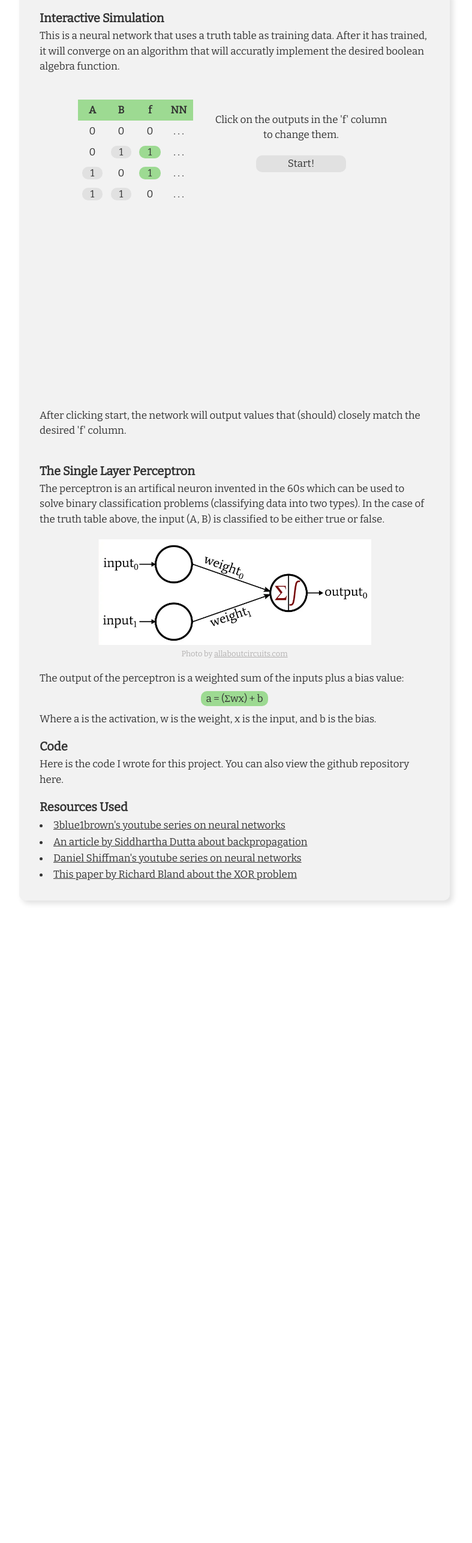
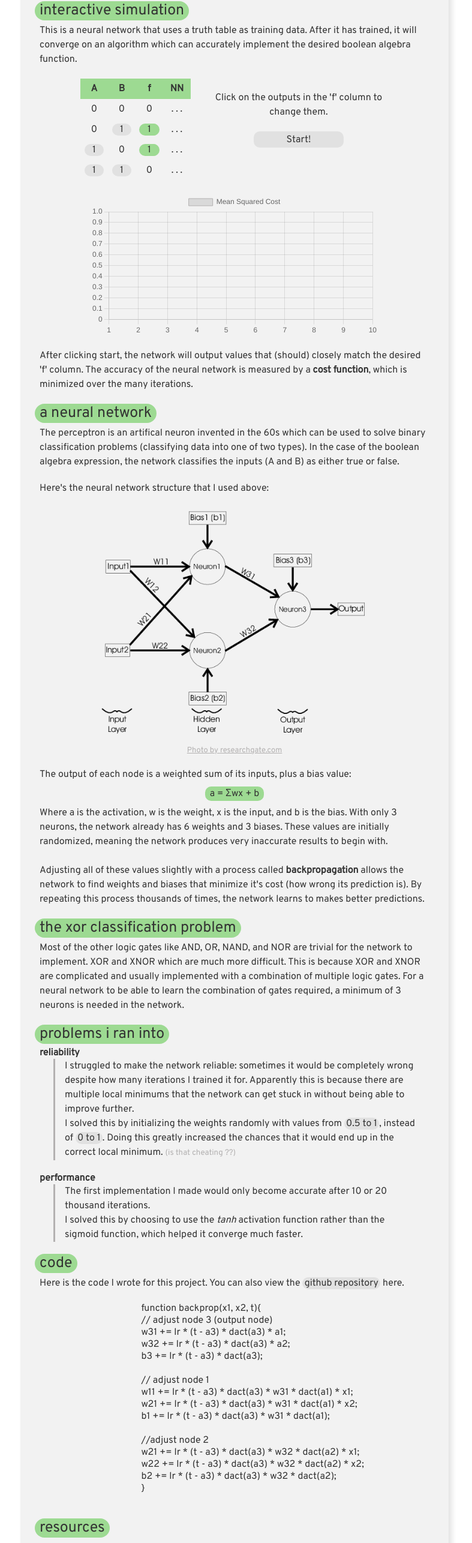
Before and after one commit to Fungeey/perceptronxor, a plain HTML site: page index.html in a window 1280 px wide. Shown: the part 228-2800 px from the top of the page at 60% size, without its empty margins (249-1036 px from the left). Before the commit the page ends 1776 px from the top, so only its background shows below. Drawn offline with nearby package versions, Linux system fonts and the light colour scheme.

Commit message:
expand website

```diff
--- a/index.html
+++ b/index.html
@@ -4,31 +4,36 @@
     <meta name="viewport" content="width=device-width, initial-scale=1, maximum-scale=1">
     <link rel="preconnect" href="https://fonts.googleapis.com">
     <link rel="preconnect" href="https://fonts.gstatic.com" crossorigin>
-    <link href="https://fonts.googleapis.com/css2?family=Bitter&family=Overpass&family=Cabin:wght@400;700&family=Varela+Round&display=swap" rel="stylesheet">
+    <link href="https://fonts.googleapis.com/css2?family=Poppins:wght@500&family=Overpass&family=Cabin:wght@400;700&family=Varela+Round&display=swap" rel="stylesheet">
     <link rel="stylesheet" href="styles.css">
     <script src = "https://cdn.jsdelivr.net/npm/chart.js@3.7.0/dist/chart.min.js"></script>
+    <script src="https://cdn.jsdelivr.net/gh/google/code-prettify@master/loader/run_prettify.js"></script>
 
 </head>
 <body>
-
+    <!-- <div id = "contents">
+        <h1>Table of Contents</h1>
+        <p></p>
+    </div> -->
     <!-- <div id = "leftfloater">
         <b>Aaron Lee</b> <br> is adding unnecessary features to this website.
     </div> -->
+
+    <div id="mainColumn">
         <div class = "titleText">
-        Boolean Algebra Neural Network
-
+            boolean algebra neural network
             <div id = "subtitle">
                 <h5>Aaron Lee, 2021 </h5>
                 <a href = "https://github.com/Fungeey/perceptronxor"><img src = "img/git.png" style = "width:1rem;height:1rem;"></a>
             </div>
         </div>
         <div id="main">
-        <h1>Interactive Simulation</h1>
+            <h1>interactive simulation</h1>
             <p>This is a neural network that uses a truth table as training data. After it has trained, it will converge on an
-            algorithm that will accuratly implement the desired boolean algebra function.
+                algorithm which can accurately implement the desired boolean algebra function.
             </p>
 
-        <br><br>
+            <br>
 
             <div class = "flexRow">
                 <table class = "truthtable">
@@ -75,45 +80,107 @@
                 </div>
             </div>
 
-        <br><br>
-
+            <br>
             <canvas id="errorchart"></canvas>
 
-        <br><br>
-        <p>After clicking start, the network will output values that (should) closely match the desired 'f' column.</p>
-        <br><br>
+            <br>
+            <p>After clicking start, the network will output values that (should) closely match the desired 'f' column.
+                The accuracy of the neural network is measured by a <b>cost function</b>, which is minimized over the many iterations.
+            </p>
+            <br>
 
-        <h1>The Single Layer Perceptron</h1>
-        <p>The perceptron is an artifical neuron invented in the 60s which can be used to solve binary classification problems (classifying data into two types).
-            In the case of the truth table above, the input (A, B) is classified to be either true or false.
+            <h1>a neural network</h1>
+            <p>The perceptron is an artifical neuron invented in the 60s which can be used to solve binary classification problems (classifying data into one of two types).
+                In the case of the boolean algebra expression, the network classifies the inputs (A and B) as either true or false.
+            </p>
+            <br>
+            <p>Here's the neural network structure that I used above: </p>
+            <br>
+
+            <img src="img/mlp.png" style = "width:70%;margin:auto;">
+            <a href ="https://www.researchgate.net/figure/Topology-of-ANN-used-to-solve-logic-XOR-problem_fig1_228939274" class = "imgSource">Photo by <u>researchgate.com</u></a>
+            <!-- <a href = "https://www.allaboutcircuits.com/technical-articles/how-to-perform-classification-using-a-neural-network-a-simple-perceptron-example/" class = "imgSource">Photo by <u>allaboutcircuits.com</u></a> -->
+
+            <br>
+
+            <p>The output of each node is a weighted sum of its inputs, plus a bias value:</p>
+            <p class = "focusp">a = Σwx + b</p>
+
+            <p>Where a is the activation, w is the weight, x is the input, and b is the bias.
+                With only 3 neurons, the network already has 6 weights and 3 biases. These values are initially randomized, meaning the network
+                produces very inaccurate results to begin with.
+                <br>
+                <br>
+                Adjusting all of these values slightly
+                with a process called <b>backpropagation</b> allows the network to find weights and biases that minimize it's cost (how wrong its prediction is).
+                By repeating this process thousands of times, the network learns to makes better predictions.
+            </p>
+            <br>
+
+            <h1>the xor classification problem</h1>
+            <p>Most of the other logic gates like AND, OR, NAND, and NOR are trivial for the network to implement. XOR and XNOR which are much more difficult.
+                This is because XOR and XNOR are complicated and usually implemented with a combination of multiple logic gates. For a neural network to
+                be able to learn the combination of gates required, a minimum of 3 neurons is needed in the network.
             </p>
 
             <br>
 
-        <img src="img/slperceptron.webp" style = "width:70%;margin:auto;">
-        <a href = "https://www.allaboutcircuits.com/technical-articles/how-to-perform-classification-using-a-neural-network-a-simple-perceptron-example/" class = "imgSource">Photo by <u>allaboutcircuits.com</u></a>
+            <h1>problems i ran into</h1>
+            <b>reliability</b>
+            <div class = "problemblock">
+                <p>I struggled to make the network reliable: sometimes it would be completely wrong
+                    despite how many iterations I trained it for. Apparently this is because there are multiple local minimums that the network
+                    can get stuck in without being able to improve further.
+                    <br>
+                    I solved this by initializing the weights randomly with values from <mark>0.5 to 1</mark>, instead of <mark>0 to 1</mark>. Doing this greatly increased the
+                    chances that it would end up in the correct local minimum. <b style="font-weight:normal;color:var(--darkerergrey);font-size:smaller;">(is that cheating ??)</b>
+                </p>
+            </div>
 
             <br>
+            <b>performance</b>
+            <div class = "problemblock">
+                <p>
+                    The first implementation I made would only become accurate after 10 or 20 thousand iterations.
+                    <br>
+                    I solved this by choosing to use the <i>tanh</i> activation function rather than the sigmoid function, which helped it converge much faster.
 
-        <p>The output of the perceptron is a weighted sum of the inputs plus a bias value:</p>
-        <p class = "focusp">a = (Σwx) + b</p>
-
-        <p>Where a is the activation, w is the weight, x is the input, and b is the bias.</p>
-
+                </p>
+            </div>
 
             <br>
-
-        <h1>Code</h1>
-        <p>Here is the code I wrote for this project. You can also view the github repository here.</p>
+            <h1>code</h1>
+            <p>Here is the code I wrote for this project. You can also view the <mark>github repository</mark> here.</p>
 
             <br>
+            <pre class="prettyprint">
+                function backprop(x1, x2, t){
+                // adjust node 3 (output node)
+                w31 += lr * (t - a3) * dact(a3) * a1;
+                w32 += lr * (t - a3) * dact(a3) * a2;
+                b3 += lr * (t - a3) * dact(a3);
 
-        <h1>Resources Used</h1>
+                // adjust node 1
+                w11 += lr * (t - a3) * dact(a3) * w31 * dact(a1) * x1;
+                w21 += lr * (t - a3) * dact(a3) * w31 * dact(a1) * x2;
+                b1 += lr * (t - a3) * dact(a3) * w31 * dact(a1);
+
+                //adjust node 2
+                w21 += lr * (t - a3) * dact(a3) * w32 * dact(a2) * x1;
+                w22 += lr * (t - a3) * dact(a3) * w32 * dact(a2) * x2;
+                b2 += lr * (t - a3) * dact(a3) * w32 * dact(a2);
+                }
+            </pre>
+            <br>
+
+            <h1>resources</h1>
             <li><a href="https://www.youtube.com/playlist?list=PLZHQObOWTQDNU6R1_67000Dx_ZCJB-3pi">3blue1brown's youtube series on neural networks</a></li>
             <li><a href="https://towardsdatascience.com/implementing-the-xor-gate-using-backpropagation-in-neural-networks-c1f255b4f20d">An article by Siddhartha Dutta about backpropagation</a></li>
             <li><a href="https://www.youtube.com/playlist?list=PLRqwX-V7Uu6aCibgK1PTWWu9by6XFdCfh">Daniel Shiffman's youtube series on neural networks</a></li>
             <li><a href="http://yen.cs.stir.ac.uk/~kjt/techreps/pdf/TR148.pdf">This paper by Richard Bland about the XOR problem</a></li>
 
+            <button id="backtotop">up</button>
+        </div>
     </div>
 </body>
 <script src = "main.js"></script>
--- a/main.js
+++ b/main.js
@@ -1,7 +1,9 @@
 'use strict';
 
 const grey = "#f2f2f2";
+const darkgrey = "#b3b1b1";
 const green = "#9dda92";
+const darkgreen = "#44773c";
 
 var data = [
     [0],
@@ -39,30 +41,25 @@ for(var i = 0; i < 4; i++){
 }
 
 var runStats = document.getElementById("runStats");
-var results = [];
 function startTrain(){
-    var start = Date.now();
+    let start = Date.now();
 
-    results = startPerceptron(data);
+    let results = startPerceptron(data);
 
     outputs.forEach((o, i) => {
         o.innerText = results[0][i];
         o.style.opacity = 0.5;
     });
 
-    var end = Date.now();
+    let end = Date.now();
     runStats.innerText = results[1].length * 10 + " iterations in " + (end - start) + " ms";
 
-    displayChart();
+    displayChart(results);
     startFade();
 }
 
-var opacity = 0;
 function startFade(){
-    opacity = 0;
-    fadeIn();
-}
-
+    let opacity = 0;
     function fadeIn() {
         if (opacity < 1) {
            opacity += .1;
@@ -74,19 +71,44 @@ function fadeIn() {
         });
         runStats.style.opacity = opacity/2;
     }
+    fadeIn();
+}
 
-const ctx = document.getElementById('errorchart').getContext('2d');
-var errorchart;
-function displayChart(){
+const chartElement = document.getElementById('errorchart');
+const chart2d = chartElement.getContext('2d');
+var errorchart = new Chart(chart2d, {
+    type: 'line',
+    data: {
+        labels: [1, 2, 3, 4, 5, 6, 7, 8, 9, 10],
+        datasets: [{
+            label: 'Mean Squared Cost',
+            data: [],
+            borderWidth: 1
+        }]
+    },
+    options: {
+        pointRadius: 2,
+        borderWidth: 10,
+        fillColor: darkgrey,
+        pointBackgroundColor: darkgrey,
+        borderColor: darkgrey
+    }
+});
+
+function displayChart(results){
     if(errorchart != undefined)
         errorchart.destroy();
 
-    errorchart = new Chart(ctx, {
+    setChartValues(results);
+}
+
+function setChartValues(results){
+    errorchart = new Chart(chart2d, {
         type: 'line',
         data: {
             labels: Array.from(results[1].keys()).map(k => k * 10),
             datasets: [{
-                label: 'Cost',
+                label: 'Mean Squared Cost',
                 data: results[1],
                 borderWidth: 1
             }]
@@ -94,9 +116,9 @@ function displayChart(){
         options: {
             pointRadius: 2,
             borderWidth: 10,
-            pointBackgroundColor: "#b3b1b1",
-            borderColor: "#b3b1b1"
-
+            fillColor: darkgrey,
+            pointBackgroundColor: darkgrey,
+            borderColor: darkgrey
         }
     });
 }
--- a/styles.css
+++ b/styles.css
@@ -1,4 +1,5 @@
 :root {
+    --darkgreen: #608a5a;
     --green: #9dda92;
     /* --green2: #A9ED9D; */
     --grey: #f2f2f2;
@@ -16,16 +17,17 @@
 
 *{
     /* font-family: 'Varela Round', sans-serif; */
-    font-family: 'Bitter', serif;;
+    /* font-family: 'Poppins', sans-serif; */
     /* font-family: 'Cabin', sans-serif; */
-    /* font-family: 'Overpass', sans-serif; */
-    font-size: 17px;
+    font-family: 'Overpass', sans-serif;
+    font-size: 16px;
     color: var(--darkgrey);
 }
 
 body{
-    padding: 3%;
+    margin:0;
     padding-top: 4rem;
+    padding-bottom: 4rem;
 }
 
 p{
@@ -35,16 +37,20 @@ p{
 }
 
 h1{
-    margin:0px;
-    padding:0px;
-    font-weight: 700;
-    font-size: 20px;
+    margin:0 0 0 -0.5rem;
+    padding: 0 0.5rem;
+    font-weight: normal;
+    font-size: 25px;
     margin-bottom: 5px;
     position:relative;
+    background: var(--green);
+    border-radius: 1rem;
 }
 
-h1:hover{
-    text-decoration: underline;
+mark{
+    background: var(--darkergrey);
+    padding:0 0.2em;
+    border-radius: 1rem;
 }
 
 .hDot{
@@ -55,6 +61,18 @@ h1:hover{
     top: -5px;
     border-radius: 3rem;
     background-color: var(--green);
+}
+
+#contents{
+    height:100%;
+    position:sticky;
+    background: var(--grey);
+    flex-grow:1;
+    padding:2rem;
+}
+
+#mainColumn{
+    flex-grow: 3;
 }
 
 #main{
@@ -73,29 +91,9 @@ h1:hover{
     box-shadow: 5px 5px 10px var(--darkergrey);
 }
 
-@media only screen and (max-width: 550px) {
-    body{
-        padding: 0%;
-        margin:0;
-    }
-    #main {
-        padding: 30px 1rem;
-    }
-    .titleText{
-        padding: 30px 1rem;
-    }
- }
-
-hr{
-    margin:0px;
-    border: 1px solid var(--darkgrey);
-    border-radius: 1px;
-    opacity: 0.7;
-}
-
 .titleText{
     position: relative;
-    font-size: 40px;
+    font-size: 43px;
     font-weight: bold;
     margin:auto;
     max-width: 650px;
@@ -107,10 +105,14 @@ hr{
 }
 
 #subtitle{
-    margin-top:10px;
     display: flex;
     flex-direction: row;
     justify-content: space-between;
+    position:sticky;
+    top:0;
+    z-index: 100;
+    border-radius: var(--corner);
+    background: var(--green);
 }
 
 h5{
@@ -128,6 +130,26 @@ h5{
     background: var(--grey);
     border-radius: var(--corner);
 }
+
+@media only screen and (max-width: 550px) {
+    body{
+        padding: 0;
+        margin:0;
+    }
+    #main {
+        padding: 30px 1rem;
+    }
+    .titleText{
+        padding: 30px 1rem;
+    }
+    #contents{
+        visibility: hidden;
+    }
+}
+
+
+
+
 
 .flexRow{
     width: 100%;
@@ -246,7 +268,7 @@ th, td{
 }
 
 #errorchart{
-    width: 30rem;
+    width:30rem;
     margin:auto;
 }
 
@@ -255,17 +277,12 @@ li{
 }
 
 
-u, .imgSource{
+.imgSource, .imgSource > u{
     margin:auto;
     text-align: center;
     margin-top: 7px;
     color: var(--darkerergrey);
     font-size: 13px;
-    text-decoration: none;
-}
-
-u{
-    text-decoration: underline;
 }
 
 .focusp{
@@ -275,3 +292,26 @@ u{
     padding: 0 0.5em;
     margin:0.5em auto 0.5em;
 }
+
+.problemblock{
+    margin:auto;
+    width:90%;
+    padding-left: 1em;
+    border-left:3px solid var(--darkerergrey)
+}
+
+#backtotop{
+    width:3rem;
+    height:3rem;
+    border-radius: 1.5rem;
+    border:none;
+    position:absolute;
+    bottom:0;
+    right:-5rem;
+    background: var(--darkergrey);
+}
+
+.prettyprint{
+    margin:auto;
+    border-radius: var(--corner);
+}
```
Also changed, not shown: img/mlp.png (added), img/orxor.webp (added). Lines whose indentation alone changed are shown as unchanged.
